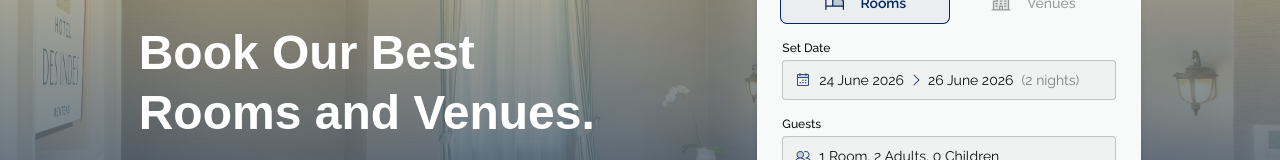
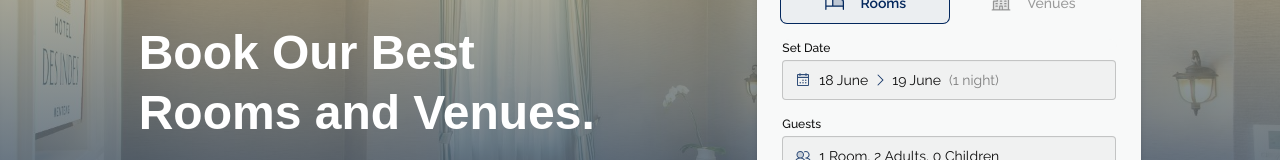
Before and after one commit to boowat/webhotel, a Next.js app: page / in a window 1280 px wide. Shown: the part 166-326 px from the top of the page. Built offline with nearby package versions, Linux system fonts and the light colour scheme; a web font is replaced by a local one.

Commit message:
Bugfix/fix datepicker (#21)
* fix: fix error datepicker

* fix: change datepicker starting day

* chore: hide the year for concise ui on datepicker

```diff
--- a/src/components/booking/BookingForm.tsx
+++ b/src/components/booking/BookingForm.tsx
@@ -18,8 +18,8 @@ import {
 export default function BookingForm() {
   const t = useTranslations("home");
   const router = useRouter();
-  const [checkIn, setCheckIn] = useState(() => addDays(todayISO(), 7));
-  const [checkOut, setCheckOut] = useState(() => addDays(todayISO(), 9));
+  const [checkIn, setCheckIn] = useState(() => addDays(todayISO(), 1));
+  const [checkOut, setCheckOut] = useState(() => addDays(todayISO(), 2));
 
   // Hooks for total guest
   const [rooms, setRooms] = useState(1);
@@ -51,7 +51,7 @@ export default function BookingForm() {
     <>
       <form
         onSubmit={searchRooms}
-        className="card flex flex-col gap-4 p-6 bg-base-100 h-80 max-h-96 shadow-md"
+        className="card bg-base-100 flex h-80 max-h-96 flex-col gap-4 p-6 shadow-md"
       >
         {/* name of each tab group should be unique */}
 
--- a/src/components/ui/DateRangePicker.tsx
+++ b/src/components/ui/DateRangePicker.tsx
@@ -1,7 +1,11 @@
 "use client";
 
 import { useEffect, useRef } from "react";
-import { PiCalendarDotsDuotone, PiCaretLeft, PiCaretRight } from "react-icons/pi";
+import {
+  PiCalendarDotsDuotone,
+  PiCaretLeft,
+  PiCaretRight,
+} from "react-icons/pi";
 import { todayISO } from "@/lib/pricing";
 
 function nightsBetween(checkIn: string, checkOut: string) {
@@ -32,8 +36,8 @@ const MONTHS = [
 // "YYYY-MM-DD" -> "DD Month YYYY" (e.g. "12 July 2026").
 function formatDate(iso: string) {
   if (!iso) return "";
-  const [year, month, day] = iso.split("-");
-  return `${day} ${MONTHS[Number(month) - 1]} ${year}`;
+  const [, month, day] = iso.split("-");
+  return `${day} ${MONTHS[Number(month) - 1]} `;
 }
 
 export function DateRangePicker({
@@ -73,22 +77,22 @@ export function DateRangePicker({
   const nights = nightsBetween(checkIn, checkOut);
 
   return (
-    <div className="dropdown flex flex-col gap-1 w-full mb-4">
-      <label className="text-xs font-medium text-base-content">Set Date</label>
+    <div className="dropdown mb-4 flex w-full flex-col gap-1">
+      <label className="text-base-content text-xs font-medium">Set Date</label>
       {/* custom input that trigger dropdown */}
       <div
         tabIndex={0}
         role="button"
-        className="input input-bordered flex w-full items-center justify-between gap-2 bg-base-200"
+        className="input input-bordered bg-base-200 flex w-full items-center justify-between gap-2"
       >
         <span className="flex flex-row items-center gap-2">
-          <PiCalendarDotsDuotone className="h-4 w-4 shrink-0 text-primary/80" />
+          <PiCalendarDotsDuotone className="text-primary/80 h-4 w-4 shrink-0" />
           {checkIn && checkOut ? (
             <span className="flex flex-row items-center justify-center gap-1">
-              {formatDate(checkIn)}{" "}
-              <PiCaretRight className="h-4 w-4 text-primary/90" />
-              {formatDate(checkOut)}{" "}
-              <span className="ml-1 text-base-content/50">
+              {formatDate(checkIn)}
+              <PiCaretRight className="text-primary/90 h-4 w-4" />
+              {formatDate(checkOut)}
+              <span className="text-base-content/50 ml-1">
                 ({nights} {nights === 1 ? "night" : "nights"})
               </span>
             </span>
@@ -100,7 +104,7 @@ export function DateRangePicker({
 
       <div
         tabIndex={0}
-        className="dropdown-content z-10 mt-2 rounded-box border border-base-300 bg-base-100 p-3 shadow-lg"
+        className="dropdown-content rounded-box border-base-300 bg-base-100 z-10 mt-2 border p-3 shadow-lg"
       >
         <calendar-range
           ref={rangeRef}
```
